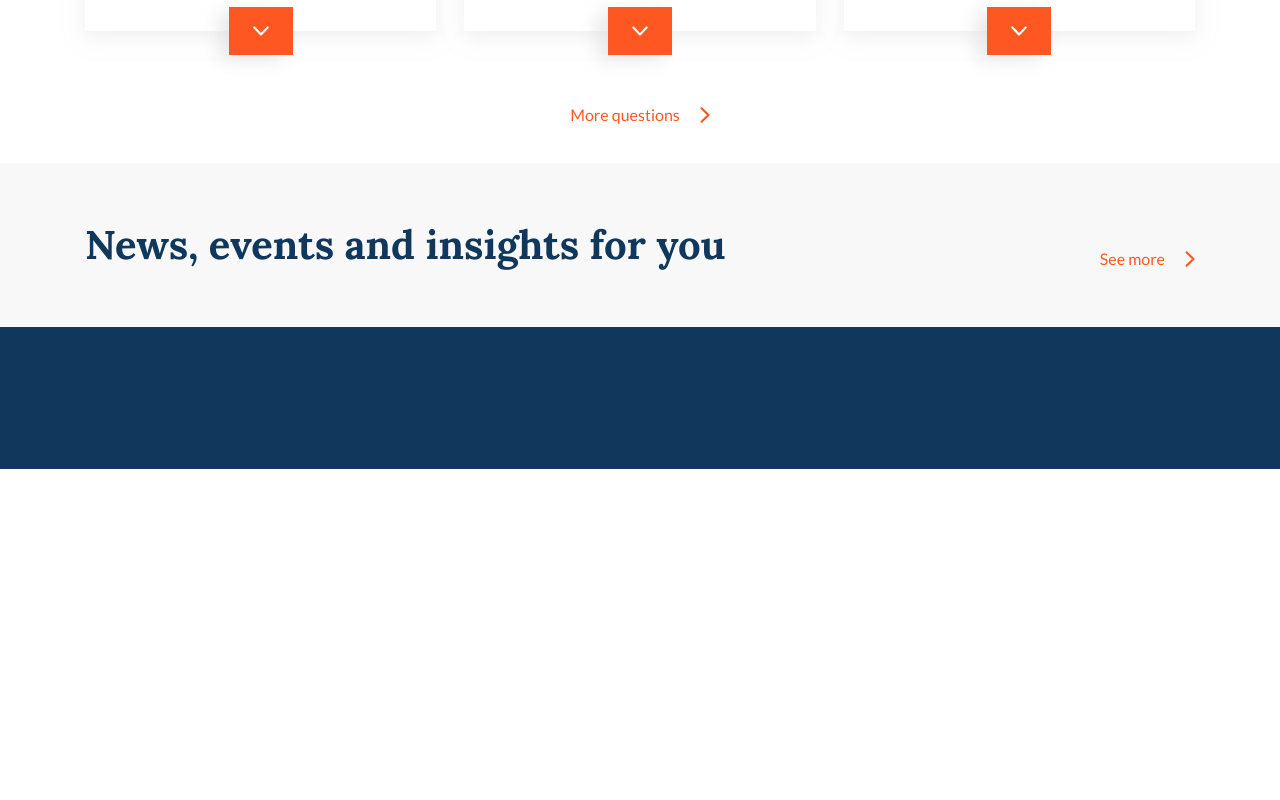
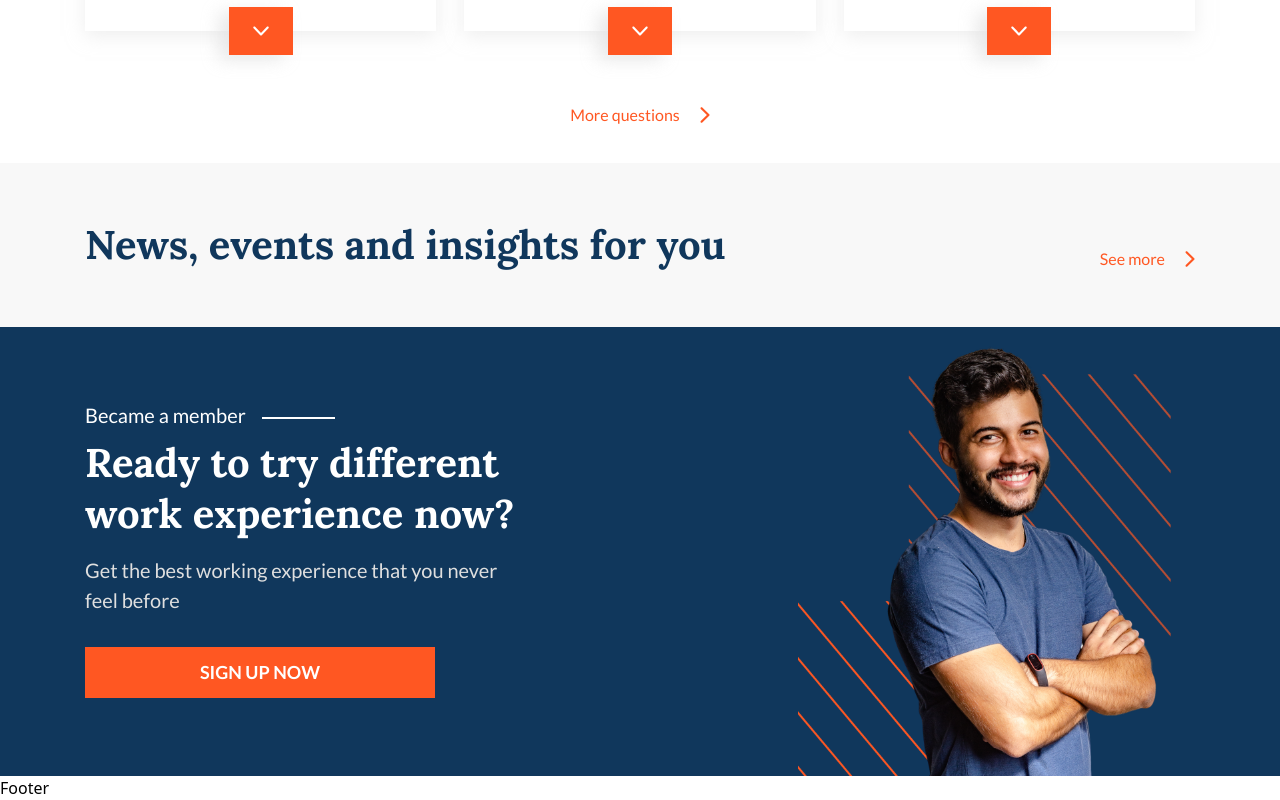
Before and after one commit to neharadialcode486/frispes, a React (Create React App) app: page / in a window 1280 px wide. Shown: the part 4685-5485 px from the top of the page. Before the commit the page ends 5154 px from the top, so only its background shows below. Built offline with nearby package versions, Linux system fonts and the light colour scheme; a web font is replaced by a local one.

Commit message:
member section image update

```diff
--- a/src/App.js
+++ b/src/App.js
@@ -2,6 +2,7 @@ import './App.css';
 import Brands from './components/home/Brands';
 import Center from './components/home/Center';
 import Events from './components/home/Events';
+import Footer from './components/home/Footer';
 import Gallery from './components/home/Gallery';
 import Hero from './components/home/Hero';
 import Member from './components/home/Member';
@@ -21,6 +22,7 @@ function App() {
       <Center />
       <Events />
       <Member />
+      <Footer />
     </>
   );
 }
--- /dev/null
+++ b/src/components/home/Footer.jsx
@@ -0,0 +1,9 @@
+import React from 'react'
+
+const Footer = () => {
+    return (
+        <div>Footer</div>
+    )
+}
+
+export default Footer
--- a/src/components/home/Member.jsx
+++ b/src/components/home/Member.jsx
@@ -1,10 +1,21 @@
-import React from 'react'
+import member from "../../assets/images/png/member-img.png";
+import PrimaryButton from '../common/PrimaryButton';
+import PrimaryHeading from "../common/PrimaryHeading";
+import PrimaryParagraph from "../common/PrimaryParagraph";
 
 const Member = () => {
     return (
-        <div className='sm:py-16 py-14 bg-deep-blue'>
-            <div className="container mt-2.5 mb-3.5">
-
+        <div className='sm:py-16 py-14 bg-deep-blue overflow-hidden'>
+            <div className="container relative mt-2.5 mb-3.5">
+                <div className="lg:max-w-[445px] w-full relative z-10">
+                    <p className='font-lato font-medium text-xl text-white flex items-center w-fit mx-auto lg:mx-0 gap-4'>
+                        Became a member <span className='bg-white flex h-0.5 w-10 sm:w-[73px] mt-1.5'></span>
+                    </p>
+                    <PrimaryHeading className="mt-2 text-white text-center lg:text-left" text='Ready to try different work experience now?' />
+                    <PrimaryParagraph className="!font-normal text-center lg:text-left text-medium-gray mt-2 sm:mt-4" data='Get the best working experience that you never feel before' />
+                    <PrimaryButton className='uppercase w-full py-2 text-base sm:text-lg lg:py-[11.5px] max-w-[250px] sm:max-w-[300px] lg:max-w-[350px] mt-5 sm:mt-8 hover:!shadow-5xl block lg:mx-0 mx-auto' text='SIGN UP NOW' />
+                </div>
+                <img src={member} alt="member" className="lg:max-w-[377px] max-w-[300px] w-full absolute right-10 top-[56%] lg:opacity-100 opacity-50 sm:opacity-70 -translate-y-1/2" />
             </div>
         </div>
     )
--- a/tailwind.config.js
+++ b/tailwind.config.js
@@ -29,6 +29,7 @@ module.exports = {
         'off-gray': "#6A6A6A",
         'off-blue': "#0D2C4A",
         'light-gray': "#9A9A9A",
+        'medium-gray': "#DFDFDF",
       },
       boxShadow: {
         '3xl': "0px 4px 16px 0px #FF572252",
```
Also changed, not shown: src/assets/images/png/member-img.png (added).
